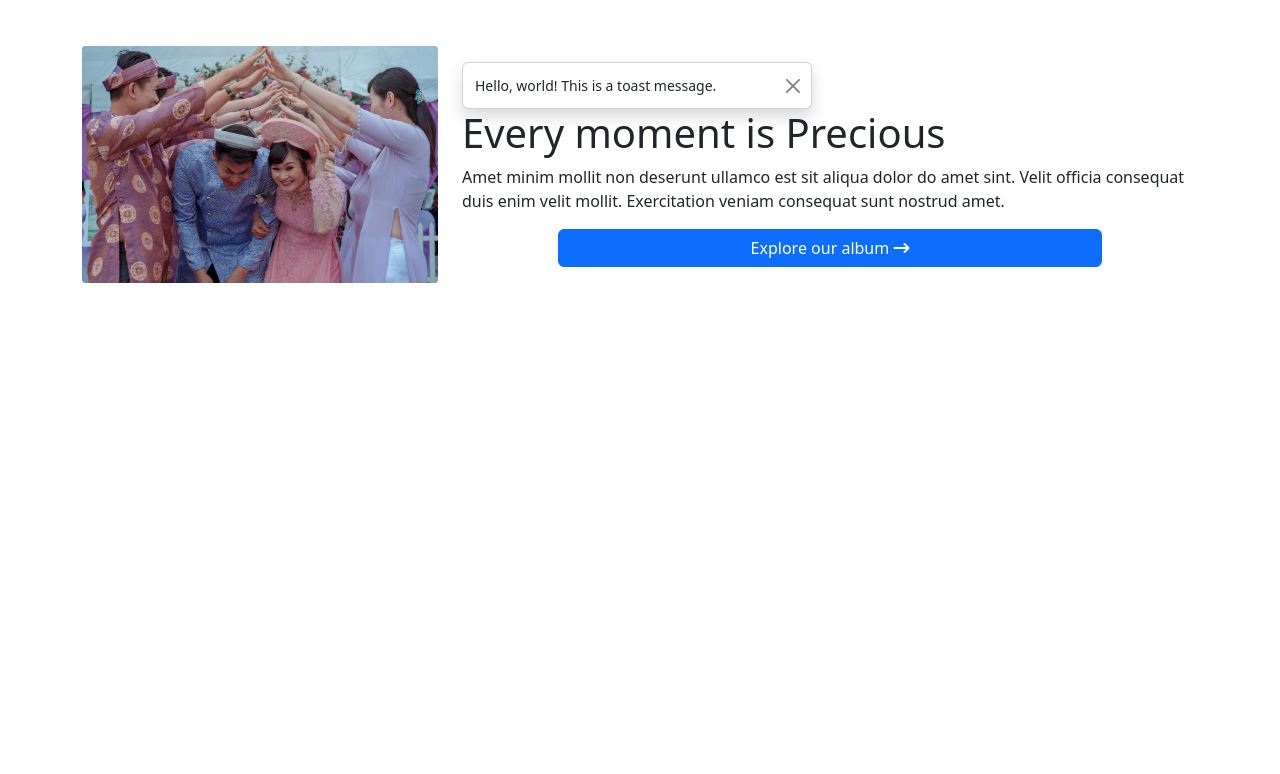
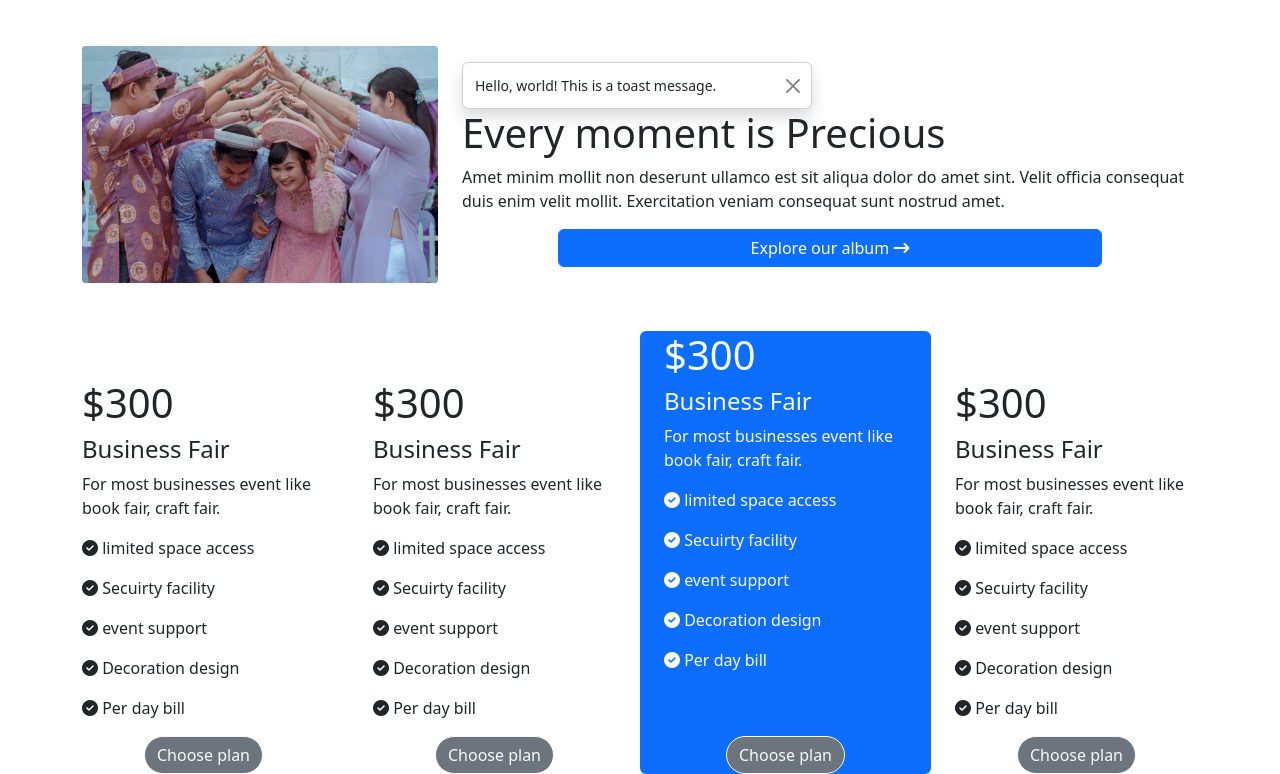
Before and after one commit to ShahariarKhan/Convention-Center, a plain HTML site: page index.html in a window 1280 px wide. Shown: the part 603-1377 px from the top of the page. Before the commit the page ends 886 px from the top, so only its background shows below. Drawn offline with nearby package versions, Linux system fonts and the light colour scheme.

Commit message:
package add

```diff
--- a/index.html
+++ b/index.html
@@ -105,7 +105,7 @@
                 Blog
           --------- -->
 
-          <section class="container mt-5">
+          <section class="container my-5">
            <div class="row align-items-center">
             <div class="col-md-4 col-sm-6 order-2 order-sm-1">
               <img class="img-fluid" src="images/wedding.png" alt="">
@@ -134,6 +134,77 @@
           </section>
 
 
+          <!-- -----------
+            Package Section
+            ----------- -->
+
+            <section class="container mt-5">
+              <div class="row gx-5">
+                <div class="col-md-3 mt-5 col-sm-6">
+                  <div>
+                    <h1 class="">$300</h1>
+                    <h4>Business Fair</h4>
+                    <p>For most businesses event like book fair, craft fair.</p>
+                    <p><i class="fa-solid fa-circle-check"></i> limited space access</p>
+                    <p><i class="fa-solid fa-circle-check"></i> Secuirty facility</p>
+                    <p><i class="fa-solid fa-circle-check"></i> event support</p>
+                    <p><i class="fa-solid fa-circle-check"></i> Decoration design</p>
+                    <p><i class="fa-solid fa-circle-check"></i> Per day bill</p>
+                  </div>
+                  <div class="d-flex justify-content-center">
+                    <button class="btn btn-light text-light bg-secondary rounded-pill" type="button">Choose plan</button>
+                  </div>
+                </div>
+                <div class="col-md-3 mt-5 col-sm-6">
+                  <div>
+                    <h1 class="">$300</h1>
+                    <h4>Business Fair</h4>
+                    <p>For most businesses event like book fair, craft fair.</p>
+                    <p><i class="fa-solid fa-circle-check"></i> limited space access</p>
+                    <p><i class="fa-solid fa-circle-check"></i> Secuirty facility</p>
+                    <p><i class="fa-solid fa-circle-check"></i> event support</p>
+                    <p><i class="fa-solid fa-circle-check"></i> Decoration design</p>
+                    <p><i class="fa-solid fa-circle-check"></i> Per day bill</p>
+                  </div>
+                  <div class="d-flex justify-content-center">
+                    <button class="btn btn-light text-light bg-secondary rounded-pill" type="button">Choose plan</button>
+                  </div>
+                </div>
+                <div class="col-md-3 bg-primary text-light rounded col-sm-6">
+                  <div class="">
+                    <h1 class="">$300</h1>
+                    <h4>Business Fair</h4>
+                    <p>For most businesses event like book fair, craft fair.</p>
+                    <p><i class="fa-solid fa-circle-check"></i> limited space access</p>
+                    <p><i class="fa-solid fa-circle-check"></i> Secuirty facility</p>
+                    <p><i class="fa-solid fa-circle-check"></i> event support</p>
+                    <p><i class="fa-solid fa-circle-check"></i> Decoration design</p>
+                    <p><i class="fa-solid fa-circle-check"></i> Per day bill</p>
+                  </div>
+                  <div class="d-flex justify-content-center">
+                    <button class="btn btn-light text-light bg-secondary rounded-pill mt-5" type="button">Choose plan</button>
+                  </div>
+                </div>
+                <div class="col-md-3 mt-5 col-sm-6">
+                  <div>
+                    <h1 class="">$300</h1>
+                    <h4>Business Fair</h4>
+                    <p>For most businesses event like book fair, craft fair.</p>
+                    <p><i class="fa-solid fa-circle-check"></i> limited space access</p>
+                    <p><i class="fa-solid fa-circle-check"></i> Secuirty facility</p>
+                    <p><i class="fa-solid fa-circle-check"></i> event support</p>
+                    <p><i class="fa-solid fa-circle-check"></i> Decoration design</p>
+                    <p><i class="fa-solid fa-circle-check"></i> Per day bill</p>
+                  </div>
+                  <div class="d-flex justify-content-center">
+                    <button class="btn btn-light text-light bg-secondary rounded-pill" type="button">Choose plan</button>
+                  </div>
+                </div>
+              </div>
+
+            </section>
+
+
 
 
 
```
